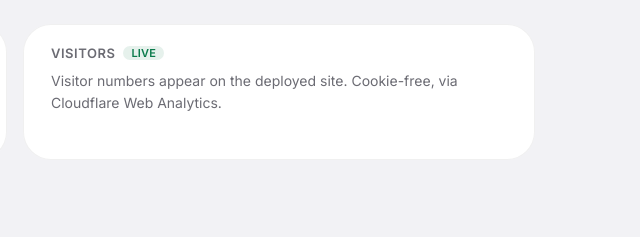
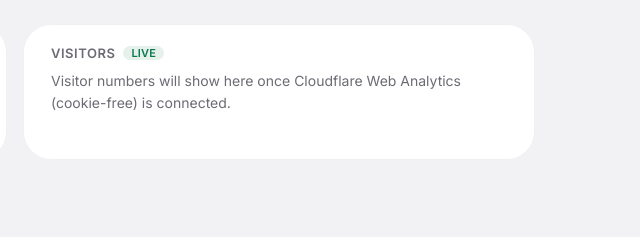
Before and after one commit to RakibulIslam39/Portfolio-Rakibul-Islam, an Astro site: page /qa in a window 1280 px wide. Shown: the part 277-514 px from the top of the page, 625-1265 px from the left. Built offline with nearby package versions, Linux system fonts and the light colour scheme; Astro itself is replaced by a stand-in of ours; no server answers.

Commit message:
qa: clearer visitors fallback text

```diff
--- a/src/pages/qa/index.astro
+++ b/src/pages/qa/index.astro
@@ -59,7 +59,7 @@ const avg = (k: (typeof categories)[number]['key']) =>
           <div><dt>This week</dt><dd data-stat="week">–</dd></div>
           <div><dt>Countries</dt><dd data-stat="countries">–</dd></div>
         </dl>
-        <p class="card__meta" data-stats-fallback>Visitor numbers appear on the deployed site. Cookie-free, via Cloudflare Web Analytics.</p>
+        <p class="card__meta" data-stats-fallback>Visitor numbers will show here once Cloudflare Web Analytics (cookie-free) is connected.</p>
       </article>
     </section>
 
```
